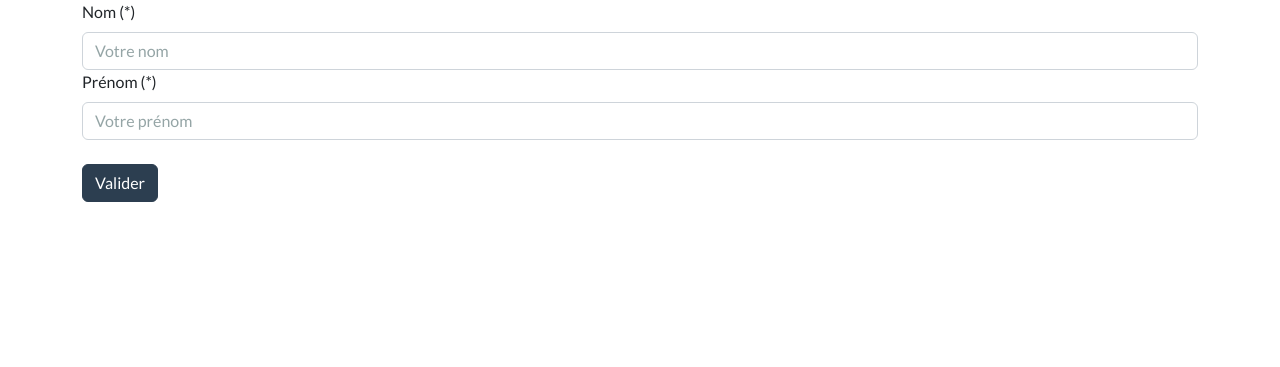
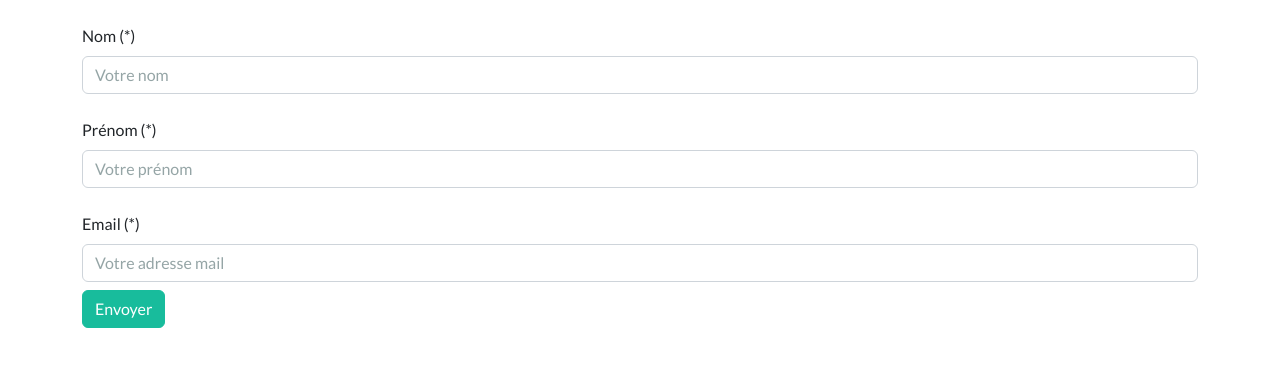
Before and after one commit to damienboiteux/cda-back-1816, a PHP site: page /contact.php in a window 1280 px wide. Shown: the part 72-439 px from the top of the page. Run offline with PHP 8.4, Linux system fonts and the light colour scheme.

Commit message:
lundi 16h30

```diff
--- a/contact.php
+++ b/contact.php
@@ -1,10 +1,10 @@
 <?php require './header.php'; ?>
 
 <?php
-
+require "utils/affichage.php";
 // var_dump($_POST);
 
-
+// Controller
 if (!empty($_POST)) {
     // Traitement des valeurs transmises par le formulaire
 
@@ -24,26 +24,51 @@ if (!empty($_POST)) {
     // Nom
     // obligatoire
     if (empty($nom)) {
-        echo "Le champ nom est obligatoire<br />";
+        $error['nom'] =  "Le champ nom est obligatoire";
     } else {
         // longueur mini/maxi
-        if (strlen($nom) < 2 || strlen($nom) > 64) {
-            echo "Longueur du nom incorrecte (de 2 à 64 caractères)";
+
+        // if (strlen($nom) < 2 || strlen($nom) > 64) {
+        //     $error['nom'] =  "Longueur du nom incorrecte (de 2 à 64 caractères)";
+        // }
+
+        // lettres, espaces et - uniquement (REGEX)
+        $motif = "/^[a-zA-Z][a-zA-Z- ']{0,62}[a-zA-Z]$/";
+        if (!preg_match($motif, $nom)) {
+            $error['nom'] = "Le nom doit comporter de 2 à 64 caractères alphabétiques ou espace, - et apostrophe";
         }
-        // lettres, espaces et - uniquement (REGEX)
     }
 
-    // Préom
+    // Prénom
     // obligatoire
     if (empty($prenom)) {
-        echo "Le champ prenom est obligatoire<br />";
+        $error['prenom'] = "Le champ prénom est obligatoire";
     } else {
         // longueur mini/maxi
-        if (strlen($prenom) < 2 || strlen($prenom) > 64) {
-            echo "Longueur du prenom incorrecte (de 2 à 64 caractères)";
+        // if (strlen($prenom) < 2 || strlen($prenom) > 32) {
+        //     $error['prenom'] = "Longueur du prenom incorrecte (de 2 à 32 caractères)";
+        // }
+
+        // lettres, espaces et - uniquement (REGEX)
+        $motif = "/^[a-zA-Z][a-zA-Z- ]{0,30}[a-zA-Z]$/";
+        if (!preg_match($motif, $prenom)) {
+            $error['nom'] = "Le prénom doit comporter de 2 à 32 caractères alphabétiques, espaces ou - ";
         }
-        // lettres, espaces et - uniquement (REGEX)
     }
+
+    // Email
+    if (empty($email)) {
+        $error['email'] = "L'adresse mail est obligatoire";
+    } elseif (!filter_var($email, FILTER_VALIDATE_EMAIL)) {
+        $error['email'] = "L'adresse mail est incorrecte";
+    }
+
+    // Numéro de téléphone
+    // Code postaux
+    // Référence d'un produit, exemple : S123-20-000123
+
+    // Si aucune erreur
+    // -> Ecriture en BDD (Model)
 }
 
 
@@ -52,18 +77,36 @@ if (!empty($_POST)) {
 
 <form action="" method="POST">
 
-    <div class="form-group">
-        <label for="nom" class="form-label">Nom (*)</label>
-        <input type="text" name="nom" value="<?= empty($nom) ? '' : $nom; ?>" id="nom" class="form-control" placeholder="Votre nom" />
-    </div>
 
-    <div class="form-group">
-        <label for="prenom" class="form-label">Prénom (*)</label>
-        <input type="text" name="prenom" value="<?= empty($prenom) ? '' : $prennom; ?>" id="nom" class="form-control" placeholder="Votre prénom" />
-    </div>
+    <!-- nom -->
+    <!-- Vue -->
+    <?= addText(
+        name: 'nom',
+        label: 'Nom (*)',
+        placeholder: "Votre nom",
+        error: !empty($error['nom']) ? $error['nom']  : ''
+    );
+    ?>
 
-    <!-- <input type="submit" value="Valider" /> -->
-    <button class="btn btn-primary mt-4">Valider</button>
+    <!-- Prénom -->
+    <?= addText(
+        name: 'prenom',
+        label: 'Prénom (*)',
+        placeholder: "Votre prénom",
+        error: !empty($error['prenom']) ? $error['prenom']  : ''
+    );
+    ?>
+
+    <!-- Email -->
+    <?= addText(
+        name: 'email',
+        label: 'Email (*)',
+        placeholder: "Votre adresse mail",
+        error: !empty($error['email']) ? $error['email']  : ''
+    );
+    ?>
+
+    <?= addButton("Envoyer", "success"); ?>
 
 </form>
 <?php require './footer.php'; ?>
--- a/contact2.php
+++ b/contact2.php
@@ -34,8 +34,7 @@ if (!empty($_POST)) {
         <input type="text" name="nom" value="" id="nom" class="form-control" placeholder="Votre nom" />
     </div>
 
-    <!-- <input type="submit" value="Valider" /> -->
-    <button class="btn btn-primary mt-4">Valider</button>
+    <?= addButton("Soumettre", "danger"); ?>
 
 </form>
 <?php require './footer.php'; ?>
```
Also changed, not shown: utils/affichage.php (added, +49 -0 lines).
